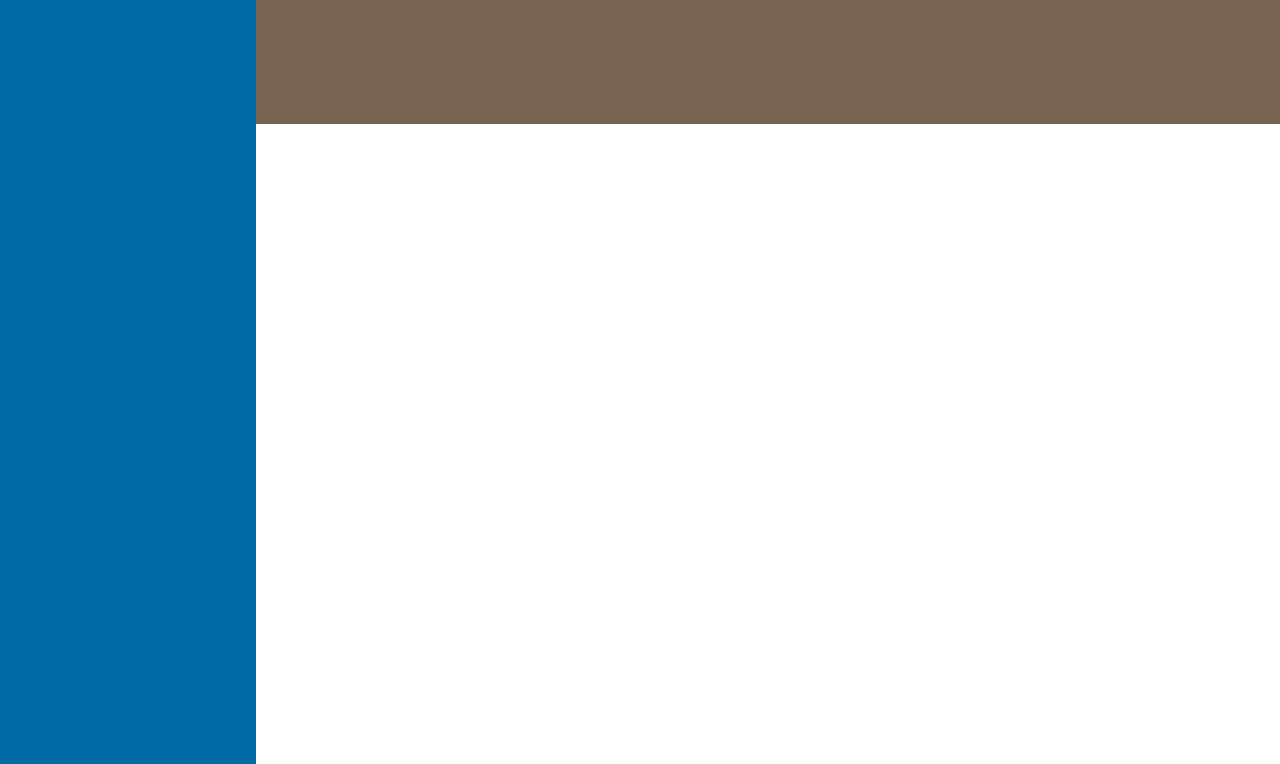
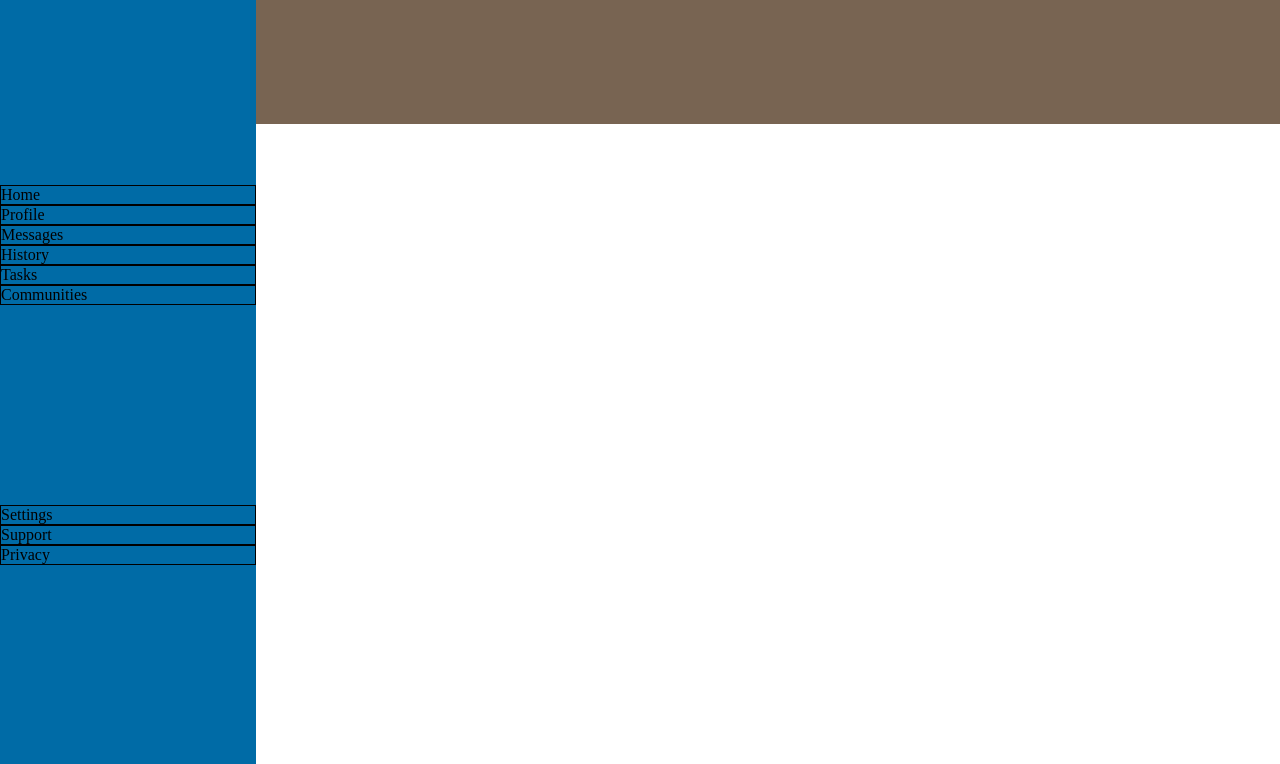
Before and after one commit to Combos0/dashboard-mockup, a plain HTML site: page index.html in a window 1280 px wide. Shown: the part 36-800 px from the top of the page. Drawn offline with Linux system fonts and the light colour scheme.

Commit message:
added nav bar text

```diff
--- a/index.html
+++ b/index.html
@@ -9,8 +9,54 @@
 </head>
 <body>
     <div id="main-wrapper">
-        <div id="sidebar"></div>
-        <div id="nav-bar"></div>
+        <div id="sidebar">
+            <div id="title-logo-space">
+                <div class="nav-sect" id="logo-icon"></div>
+                <div class="nav-sect" id="logo-text">Dashboard</div>
+            </div>
+            <div id="nav-bar">
+                <div class="nav-sect">
+                    <div id="home-icon"></div>
+                    <div id="home-text">Home</div>
+                </div>
+                <div class="nav-sect">
+                    <div id="profile-icon"></div>
+                    <div id="profile-text">Profile</div>
+                </div>
+                <div class="nav-sect">
+                    <div id="messages-icon"></div>
+                    <div id="messages-text">Messages</div>
+                </div>
+                <div class="nav-sect">
+                    <div id="history-icon"></div>
+                    <div id="history-text">History</div>
+                </div>
+                <div class="nav-sect">
+                    <div id="tasks-icon"></div>
+                    <div id="tasks-text">Tasks</div>
+                </div>
+                <div class="nav-sect">
+                    <div id="communities-icon"></div>
+                    <div id="communities-text">Communities</div>
+                </div>
+            </div>
+            <div id="help-subsect">
+                <div class="nav-sect">
+                    <div id="settings-icon"></div>
+                    <div id="settings-text">Settings</div>
+                </div>
+                <div class="nav-sect">
+                    <div id="support-icon"></div>
+                    <div id="support-text">Support</div>
+                </div>
+                <div class="nav-sect">
+                    <div id="privacy-icon"></div>
+                    <div id="privacy-text">Privacy</div>
+                </div>
+            </div>
+        </div>
+        <div id="header">
+        </div>
         <div id="content-wrapper"></div>
     </div>
 </body>
--- a/styles.css
+++ b/styles.css
@@ -14,9 +14,14 @@ body {
     grid-column: 1 / 2;
     grid-row: 1 / 6;
     background-color: #006BA6;
+    display: grid;
 }
 
-#nav-bar {
+.nav-sect {
+    border: 1px solid black;
+}
+
+#header {
     grid-column: 2 / 6;
     grid-row: 1 / 2;
     background-color: #786452;
```
